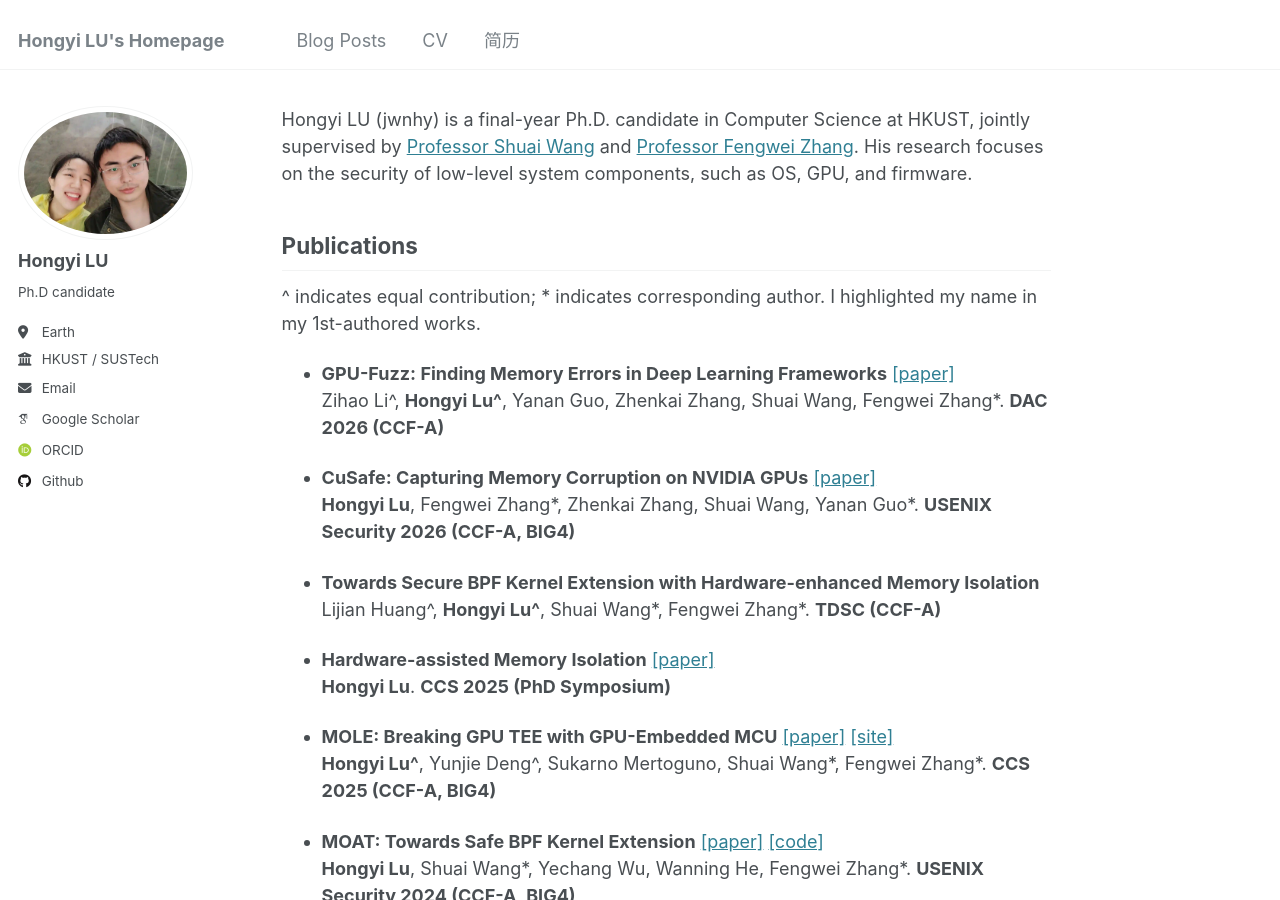
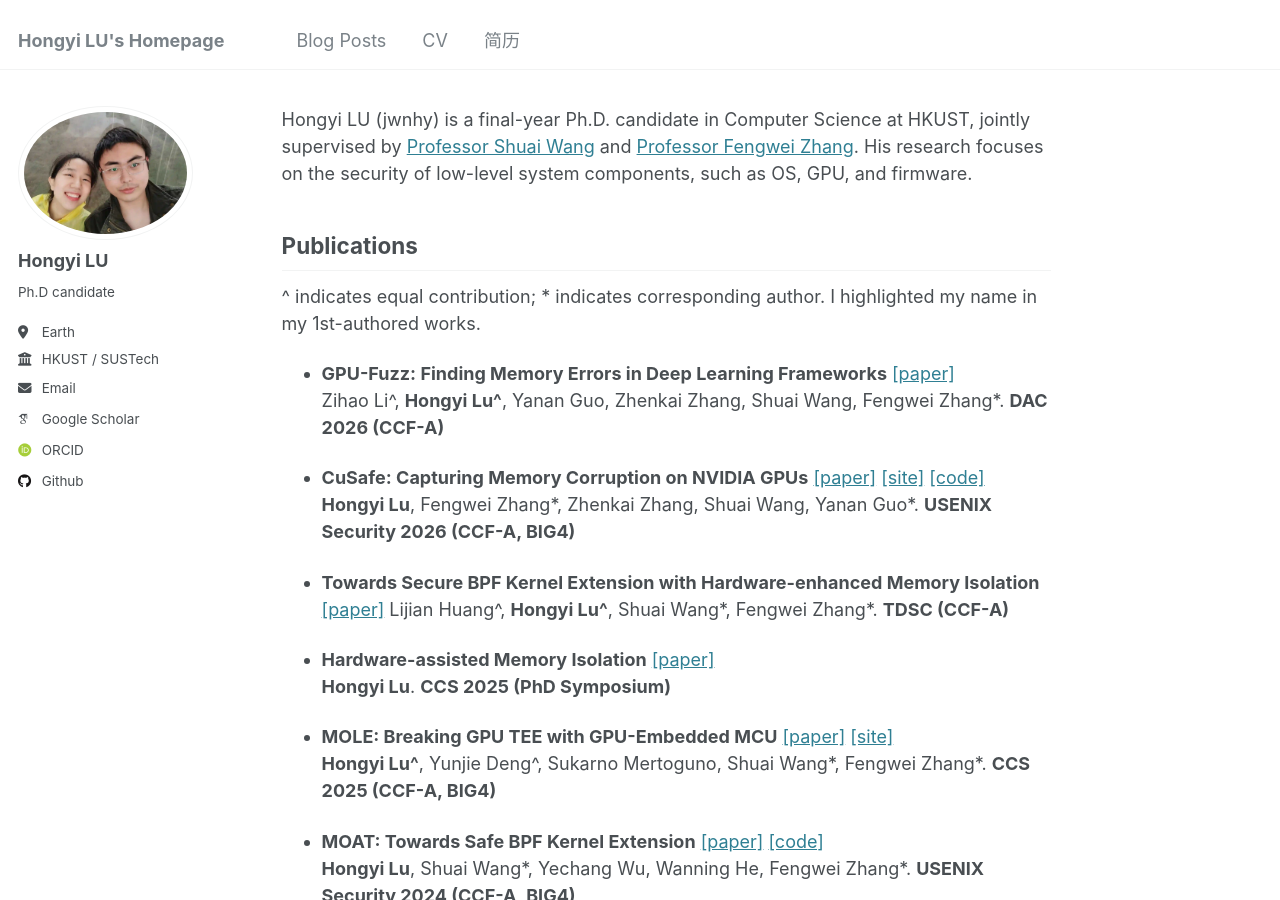
Before and after one commit to jwnhy/jwnhy.github.io, a Jekyll site: the page built from _pages/about.md, in a window 1280 px wide and 900 px high. Built offline with Jekyll 4.4.1, drawn with Linux system fonts in a browser that asks for light colours; some web fonts are replaced.

Commit message:
update pub

```diff
--- a/_pages/about.md
+++ b/_pages/about.md
@@ -23,13 +23,13 @@ firmware.
 - **GPU-Fuzz: Finding Memory Errors in Deep Learning Frameworks** [[paper]](https://arxiv.org/abs/2602.10478)
     Zihao Li^, **Hongyi Lu^**, Yanan Guo, Zhenkai Zhang, Shuai Wang, Fengwei Zhang\*. **DAC 2026 (CCF-A)**
 
-- **CuSafe: Capturing Memory Corruption on NVIDIA GPUs** [[paper]](./papers/cusafe-sec26.pdf)
+- **CuSafe: Capturing Memory Corruption on NVIDIA GPUs** [[paper]](./papers/cusafe-usenix26.pdf) [[site]](https://cusafe.github.io) [[code]](https://doi.org/10.6084/m9.figshare.30821396)
     **Hongyi Lu**, Fengwei Zhang\*, Zhenkai Zhang, Shuai Wang, Yanan Guo\*. **USENIX Security 2026 (CCF-A, BIG4)**
 
-- **Towards Secure BPF Kernel Extension with Hardware-enhanced Memory Isolation**
+- **Towards Secure BPF Kernel Extension with Hardware-enhanced Memory Isolation** [[paper]](https://ieeexplore.ieee.org/stamp/stamp.jsp?tp=&arnumber=11316181)
     Lijian Huang^, **Hongyi Lu^**, Shuai Wang\*, Fengwei Zhang\*. **TDSC (CCF-A)**
 
-- **Hardware-assisted Memory Isolation** [[paper]](./)
+- **Hardware-assisted Memory Isolation** [[paper]](./papers/doc-symp.pdf)
     **Hongyi Lu**. **CCS 2025 (PhD Symposium)**
 
 - **MOLE: Breaking GPU TEE with GPU-Embedded MCU** [[paper]](./papers/mole-ccs25.pdf) [[site]](https://sites.google.com/view/mole-gpu)
@@ -98,7 +98,6 @@ The following are the paper submission timelines; these papers are rejected at l
 - [Software Foundation](https://coq-zh.github.io/SF-zh/) Translator
 - [LLVM](https://llvm.org/) Contributor [[bugfix]](https://github.com/llvm/llvm-project/commit/16c2872d7b09eee67dd0c7ef6b5dd3c3724d3cfc)
 
-
 ## Friends
 
 - [Shuqing Li](https://shuqing-li.github.io/), [Dong Chen](https://blossomin.github.io/), [Weijie Huang](https://macromogic.xyz/), [Yifan Wu](https://ghostfrankwu.github.io/), [Haonan Li](https://haonan.me/), [Zhibo Liu](https://monkbai.github.io/), [Yechang Wu](https://wycer.cn/), [Chuan Yan](https://yanchuan390.github.io/), [Weipeng Jiang](https://sites.google.com/view/weipeng-jiang/), [Yunjie Deng](https://yunjie-deng.github.io/).
```
